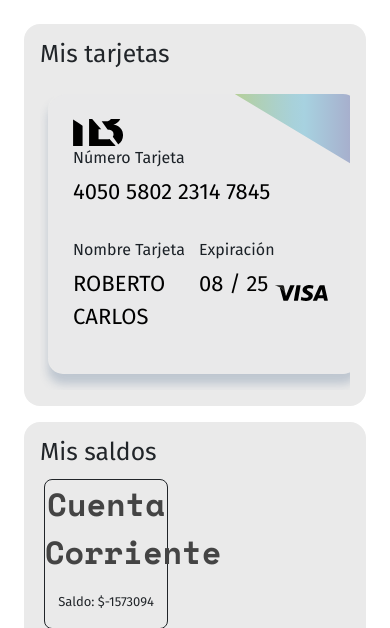
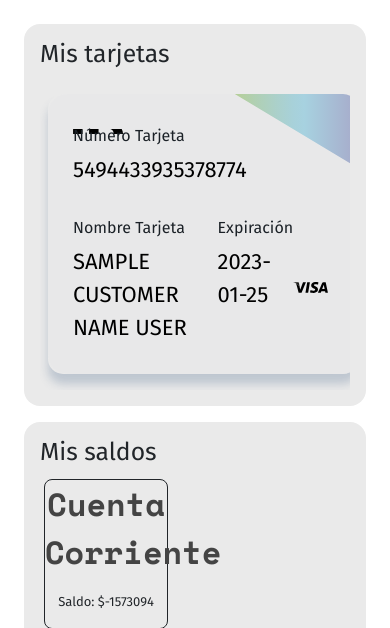
Before and after one commit to AndresVaccari/HomebankingITBA, a Django app: template homebanking/Cuentas/templates/Cuentas/homebanking.html in a window 390 px wide. Shown: the top 628 px of the page. Run offline with Django 4.2, Linux system fonts and the light colour scheme; data comes from the database, SQL or seed files in the repository; both versions use the stored data as it was after the commit; the template is opened without the code that fills it: values that come from a table or form of the project are taken from there, most other values are stand-ins (such as "Sample title", 1, 10 or a date in 2020).

Commit message:
Modificado estilos e implementado tarjetas

```diff
--- a/homebanking/Clientes/models.py
+++ b/homebanking/Clientes/models.py
@@ -256,7 +256,7 @@ class Sujetodireccion(models.Model):
 
 
 class Tarjeta(models.Model):
-    numerotarjeta = models.TextField(db_column="numeroTarjeta")  # Field name made lowercase.
+    numerotarjeta = models.TextField(db_column="numeroTarjeta", primary_key=True)  # Field name made lowercase.
     marcaid = models.ForeignKey(
         Marcastarjeta, on_delete=models.CASCADE, db_column="marcaID"
     )  # Field name made lowercase.
@@ -266,7 +266,7 @@ class Tarjeta(models.Model):
     tipotarjetaid = models.ForeignKey(
         "Tipotarjeta", on_delete=models.CASCADE, db_column="tipoTarjetaID"
     )  # Field name made lowercase.
-    customer_id = models.ForeignKey(Cliente, on_delete=models.CASCADE)
+    customer_id = models.ForeignKey(Cliente, on_delete=models.CASCADE, db_column="customer_id")
 
     class Meta:
         managed = False
--- a/homebanking/Login/static/css/main.css
+++ b/homebanking/Cuentas/static/css/main.css
@@ -13,7 +13,7 @@
 
 nav {
   min-height: 100vh;
-  width: 250px;
+  width: 15%;
   flex-shrink: 0;
 }
 
@@ -42,7 +42,7 @@ nav .logo {
 
 .contenedor {
   display: flex;
-  overflow: auto;
+  overflow: hidden;
   width: 100%;
   align-items: flex-start;
 }
@@ -50,7 +50,7 @@ nav .logo {
 main {
   display: flex;
   flex-direction: row;
-  width: 100%;
+  width: 85%;
   background-color: white;
   /* gap: 1rem; */
   margin: 1.5rem 1.5rem 1.5rem 0;
@@ -58,24 +58,29 @@ main {
   border-radius: 0 2rem 2rem 0;
   border-left: 0.625rem black solid;
   box-shadow: 0 0 10px #686464;
-  border-image: linear-gradient(to bottom,
+  border-image: linear-gradient(
+      to bottom,
       #9fc372,
       #8ac7db,
       #8a7cb2,
       #c166a3,
-      #ebc36b) 1;
+      #ebc36b
+    )
+    1;
 }
 
 main .left {
   display: flex;
   flex-direction: column;
   flex: 1 1 0px;
+  max-width: 70%;
 }
 
 main .right {
   display: flex;
   flex: 0.6 1 0px;
   margin-left: 1rem;
+  max-width: 30%;
 }
 
 main .boxContainer {
@@ -100,6 +105,7 @@ main .transferencias {
 main .tarjetas {
   /* background-color: chartreuse; */
   width: 100%;
+  overflow: hidden;
 }
 
 .balanceContainer {
@@ -139,7 +145,7 @@ main .tarjetas {
 	transform: rotateY(180deg);
 } */
 
-.tarjeta>div {
+.tarjeta > div {
   padding: 25px;
   border-radius: 15px;
   min-height: 280px;
@@ -307,8 +313,6 @@ main .tarjetas {
   font-size: 12pt;
 }
 
-
-
 @media screen and (max-width: 1500px) {
   .contenedor {
     flex-direction: column;
@@ -330,10 +334,16 @@ main .tarjetas {
     margin: 0;
     border-radius: 0;
     border-left: 0;
+    width: 100%;
+  }
+
+  main .left {
+    max-width: 100%;
   }
 
   main .right {
     margin-left: 0;
+    max-width: 100%;
   }
 
   .contenedor {
--- a/homebanking/Cuentas/templates/Cuentas/homebanking.html
+++ b/homebanking/Cuentas/templates/Cuentas/homebanking.html
@@ -47,6 +47,7 @@
         <section class="tarjetas boxContainer">
           <h2>Mis tarjetas</h2>
           <div class="contenedor">
+            {% for tarjeta in tarjetas %}
             <section class="tarjeta" id="tarjeta">
               <div class="delantera">
                 <div class="logo-marca" id="logo-marca">
@@ -56,20 +57,19 @@
                 <div class="datos">
                   <div class="grupo" id="numero">
                     <p class="label">Número Tarjeta</p>
-                    <p class="numero">4050 5802 2314 7845</p>
+                    <p class="numero">{{tarjeta.numerotarjeta}}</p>
                   </div>
                   <div class="flexbox">
                     <div class="grupo" id="nombre">
                       <p class="label">Nombre Tarjeta</p>
-                      <p class="nombre">Roberto Carlos</p>
+                      <p class="nombre">
+                        {{customer_name}} {{customer_surname}}
+                      </p>
                     </div>
 
                     <div class="grupo" id="expiracion">
                       <p class="label">Expiración</p>
-                      <p class="expiracion">
-                        <span class="mes">08</span> /
-                        <span class="year">25</span>
-                      </p>
+                      <p class="expiracion">{{tarjeta.fechaexpiracion}}</p>
                     </div>
                     <div class="logo-visa">
                       <img src="{% static 'img\visa.svg' %}" alt="" />
@@ -78,38 +78,7 @@
                 </div>
               </div>
             </section>
-
-            <section class="tarjeta" id="tarjeta">
-              <div class="delantera">
-                <div class="logo-marca" id="logo-marca">
-                  <img src="{% static 'img/Logo reducido.svg' %}" alt="" />
-                </div>
-
-                <div class="datos">
-                  <div class="grupo" id="numero">
-                    <p class="label">Número Tarjeta</p>
-                    <p class="numero">4050 5802 2314 7845</p>
-                  </div>
-                  <div class="flexbox">
-                    <div class="grupo" id="nombre">
-                      <p class="label">Nombre Tarjeta</p>
-                      <p class="nombre">Roberto Carlos</p>
-                    </div>
-
-                    <div class="grupo" id="expiracion">
-                      <p class="label">Expiración</p>
-                      <p class="expiracion">
-                        <span class="mes">08</span> /
-                        <span class="year">25</span>
-                      </p>
-                    </div>
-                    <div class="logo-visa">
-                      <img src="{% static 'img\visa.svg' %}" alt="" />
-                    </div>
-                  </div>
-                </div>
-              </div>
-            </section>
+            {% endfor %}
           </div>
         </section>
       </div>
--- a/homebanking/Cuentas/views.py
+++ b/homebanking/Cuentas/views.py
@@ -1,6 +1,6 @@
 from django.shortcuts import render, redirect
 from django.contrib.sessions.models import Session
-from Clientes.models import Cuenta
+from Clientes.models import Cuenta, Tarjeta
 
 # Create your views here.
 
@@ -12,12 +12,14 @@ def homebanking(request):
         cantidadCuentas = len(list(cuentasCliente))
         customer_name = request.session["customer_name"]
         customer_surname = request.session["customer_surname"]
+        tarjetas = Tarjeta.objects.filter(customer_id=request.session["customer_id"])
 
         context = {
             "customer_name": customer_name,
             "customer_surname": customer_surname,
             "cuentasCliente": cuentasCliente,
             "cantidadCuentas": cantidadCuentas,
+            "tarjetas": tarjetas,
         }
         return render(request, "Cuentas/homebanking.html", context=context)
     except (Session.DoesNotExist, KeyError):
```
Also changed, not shown: homebanking/Cuentas/static/css/styles.css (renamed from homebanking/Login/static/css/styles.css), homebanking/itbank.sqlite3.
